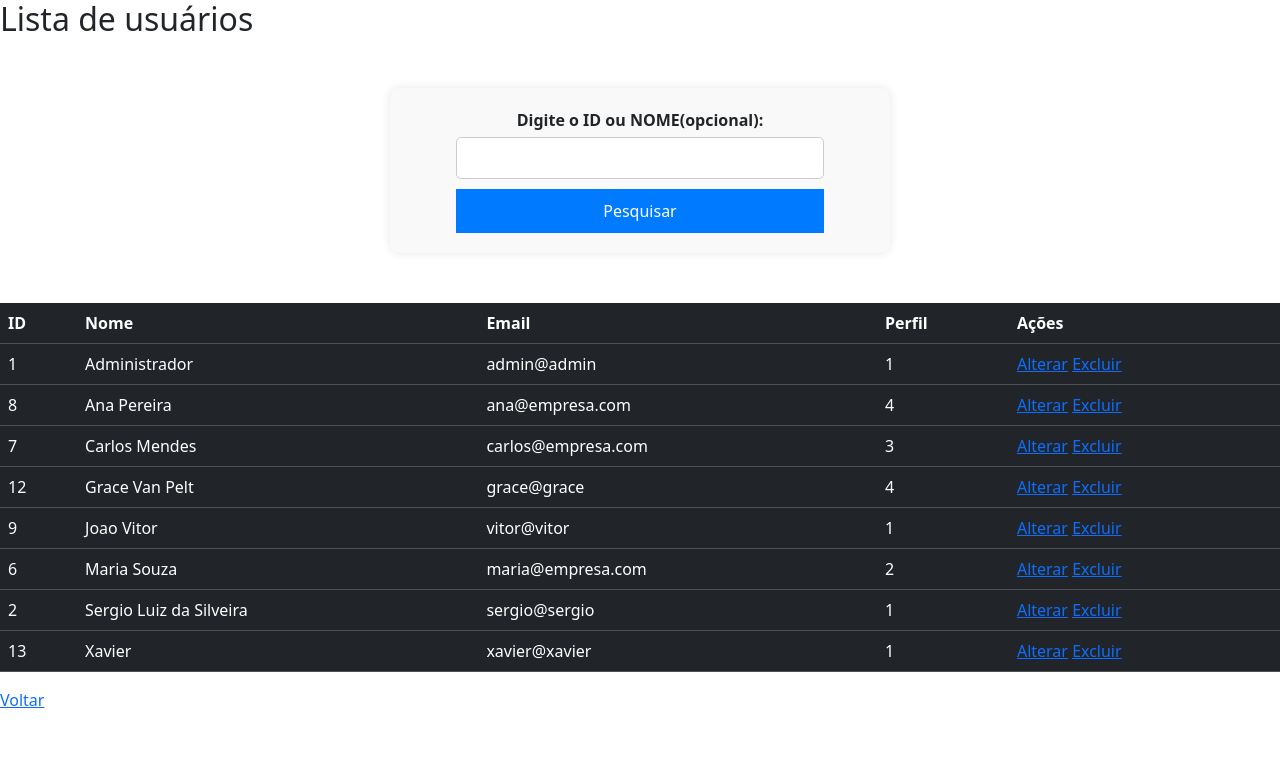
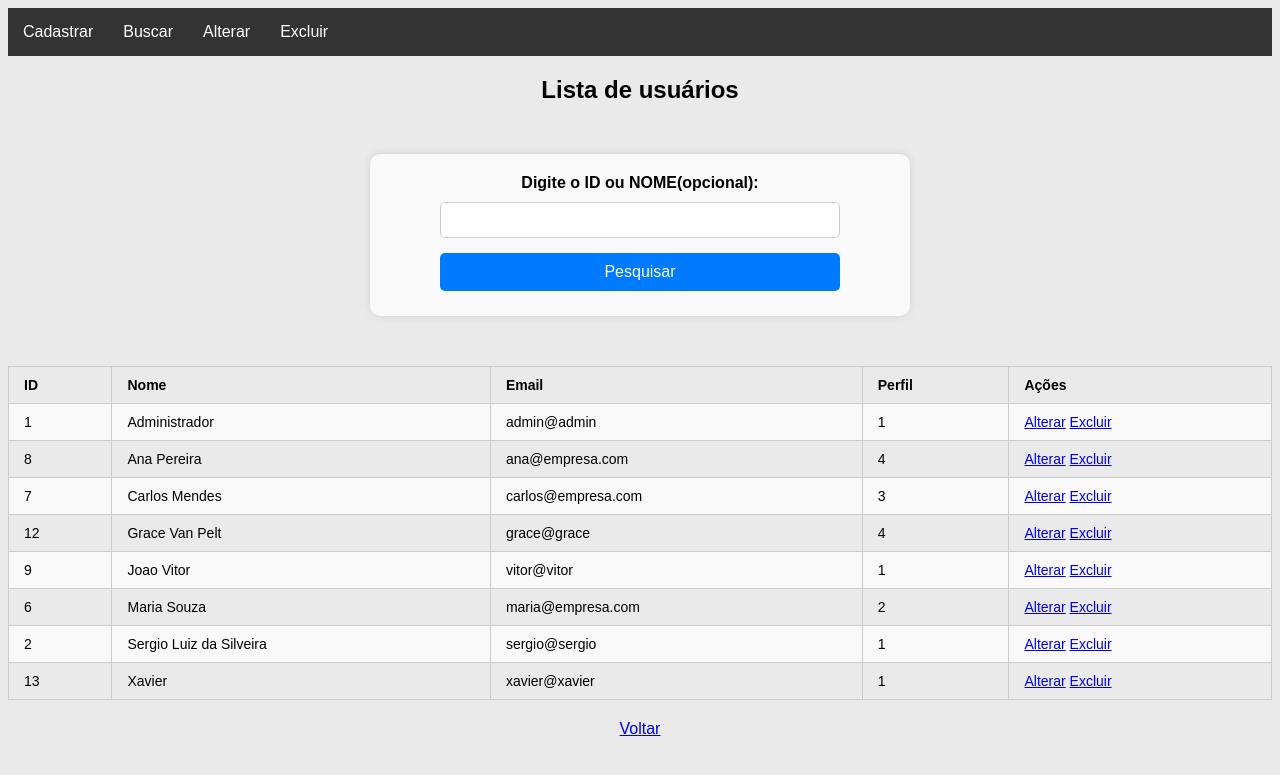
Before and after one commit to gustavoboeing12/gustavo_f_boeing_prova, a PHP site: page /buscar_usuario.php in a window 1280 px wide. Shown: the top 775 px of the page. Run offline with PHP 8.4, Linux system fonts and the light colour scheme; a user stored in the database is signed in; data comes from the database, SQL or seed files in the repository.

Commit message:
Dropdown em todas as telas

```diff
--- a/MaterialApoio/MaterialApoio/alterar_usuario.php
+++ b/MaterialApoio/MaterialApoio/alterar_usuario.php
@@ -1,6 +1,7 @@
 <?php
 session_start();
 require_once('conexao.php');
+require_once('permissoes.php');
 
 // Verifica se o usuário tem permissão de adm
 if($_SESSION['perfil'] != 1){
@@ -46,6 +47,7 @@ if($_SERVER["REQUEST_METHOD"] == "POST"){
     <title>Alterar usuário</title>
 </head>
 <body>
+
      <h2>Alterar usuário</h2>
 
      <form action="alterar_usuario.php" method="POST">
--- a/MaterialApoio/MaterialApoio/buscar_usuario.php
+++ b/MaterialApoio/MaterialApoio/buscar_usuario.php
@@ -1,6 +1,7 @@
 <?php
 session_start();
 require_once('conexao.php');
+require_once('permissoes.php');
 
 // Verifica se o usuário tem permissão de adm ou secretária
 if($_SESSION['perfil'] != 1 && $_SESSION['perfil'] != 2){
@@ -41,10 +42,10 @@ $usuarios = $stmt -> fetchAll(PDO::FETCH_ASSOC);
     <meta charset="UTF-8">
     <meta name="viewport" content="width=device-width, initial-scale=1.0">
     <link rel="stylesheet" href="styles.css"/>
-    <link href="https://cdn.jsdelivr.net/npm/bootstrap@5.3.7/dist/css/bootstrap.min.css" rel="stylesheet" integrity="sha384-LN+7fdVzj6u52u30Kp6M/trliBMCMKTyK833zpbD+pXdCLuTusPj697FH4R/5mcr" crossorigin="anonymous">
     <title>Buscar usuário</title>
 </head>
 <body>
+
      <h2>Lista de usuários</h2>
 
      <form action="buscar_usuario.php" method="POST">
@@ -53,7 +54,7 @@ $usuarios = $stmt -> fetchAll(PDO::FETCH_ASSOC);
         <button type="submit">Pesquisar</button>
      </form>
      <?php if(!empty($usuarios)): ?>
-     <table class="table table-dark">
+     <table class="tabela">
             <tr>
                <th>ID</th>
                <th>Nome</th>
--- a/MaterialApoio/MaterialApoio/cadastro_usuario.php
+++ b/MaterialApoio/MaterialApoio/cadastro_usuario.php
@@ -1,6 +1,7 @@
 <?php
 session_start();
 require_once('conexao.php');
+require_once('permissoes.php');
 
 // Verifica se o usuário tem permissão supondo que o perfil 1 sejá o admin
 if($_SESSION['perfil'] != 1){
@@ -36,9 +37,11 @@ if($_SERVER["REQUEST_METHOD"] == "POST"){
     <meta charset="UTF-8">
     <meta name="viewport" content="width=device-width, initial-scale=1.0">
     <link rel="stylesheet" href="styles.css"/>
+    <script src="validacao.js"></script>
     <title>Cadastrar usuário</title>
 </head>
 <body>
+
      <h2>Cadastrar usuário</h2>
 
      <form action="cadastro_usuario.php" method="POST">
--- a/MaterialApoio/MaterialApoio/excluir_usuario.php
+++ b/MaterialApoio/MaterialApoio/excluir_usuario.php
@@ -1,6 +1,7 @@
 <?php
 session_start();
 require ('conexao.php');
+require_once ('permissoes.php');
 
 // Verifica se o usuário tem permissão de adm
 if($_SESSION['perfil'] != 1){
@@ -46,7 +47,7 @@ if(isset($_GET['id']) && is_numeric($_GET['id'])){
 <body>
      <h2>Excluir usuário</h2>
      <?php if(!empty($usuarios)): ?>
-        <table border="1" align="center">
+        <table class="tabela">
             <tr>
                 <th>ID</th>
                 <th>Nome</th>
--- /dev/null
+++ b/MaterialApoio/MaterialApoio/permissoes.php
@@ -0,0 +1,54 @@
+<?php
+// Informações para o menú dropdown
+$id_perfil = $_SESSION['perfil'];
+// Definição das permissões por prefil
+
+$permissoes = [
+    1 => ["Cadastrar" =>["cadastro_usuario.php","cadastro_perfil","cadastro_cliente.php",
+          "cadastro_fornecedor.php","cadastro_produto.php","cadastro_funcionario.php"],
+          "Buscar" => ["buscar_usuario.php","buscar_perfil","buscar_cliente.php",
+          "buscar_fornecedor.php","buscar_produto.php","buscar_funcionario.php"],
+          "Alterar" =>["alterar_usuario.php","alterar_perfil","alterar_cliente.php",
+          "alterar_fornecedor.php","alterar_produto.php","alterar_funcionario.php"],
+          "Excluir" =>["excluir_usuario.php","excluir_perfil","excluir_cliente.php",
+          "excluir_fornecedor.php","excluir_produto.php","excluir_funcionario.php"],
+    ],
+
+    2 => ["Cadastrar" =>["cadastro_cliente.php",],
+          "Buscar" => ["buscar_cliente.php","buscar_fornecedor.php","buscar_produto.php"],
+          "Alterar" =>["alterar_fornecedor.php","alterar_produto.php"],
+          "Excluir" =>["excluir_produto.php"],
+    ],
+
+    3 => ["Cadastrar" =>["cadastro_fornecedor.php","cadastro_produto.php"],
+          "Buscar" => ["buscar_cliente.php","buscar_fornecedor.php","buscar_produto.php"],
+          "Alterar" =>["alterar_fornecedor.php","alterar_produto.php"],
+          "Excluir" =>["excluir_produto.php"],
+    ],
+
+    4 => ["Cadastrar" =>["cadastro_cliente.php",],
+          "Buscar" => ["buscar_produto.php"],
+          "Alterar" =>["alterar_cliente.php",],
+    ],
+];
+
+// Obtendo as opções disponíveis para o perfil logado
+$opcoes_menu = $permissoes[$id_perfil];
+?>
+<nav>
+        <ul class="menu">
+            <?php foreach($opcoes_menu as $categoria => $arquivos): ?>
+                <li class="dropdown">
+                    <a href="#"><?= $categoria?></a>
+                    <ul class="dropdown-menu">
+                        <?php foreach($arquivos as $arquivo): ?>
+                            <li class=>
+                                <a href="<?= $arquivo ?>">
+                                <?= ucfirst(str_replace("_"," ",basename($arquivo,".php"))); ?></a>
+                            </li>
+                        <?php endforeach; ?>
+                    </ul>
+                </li>
+            <?php endforeach; ?>
+        </ul>
+</nav>
--- a/MaterialApoio/MaterialApoio/styles.css
+++ b/MaterialApoio/MaterialApoio/styles.css
@@ -79,6 +79,7 @@ header {
     top: 100%;
     left: 0;
     background-color: #444;
+    background: linear-gradient(-310deg, #222, #444, #666);
     list-style: none;
     padding: 0;
     margin: 0;
@@ -90,6 +91,7 @@ header {
     display: block;
     color: white;
     text-decoration: none;
+    background: linear-gradient(310deg, #222, #444, #666);
 }
 
 .dropdown:hover .dropdown-menu {
@@ -168,3 +170,21 @@ button {
 button:hover {
     background-color: #0056b3; /* Azul mais escuro ao passar o mouse */
 }
+
+.tabela{
+    width: 100%;
+    border-collapse: collapse;
+    margin: 20px 0;
+    font-family: Arial, sans-serif;
+    font-size: 14px;
+}
+.tabela th,
+.tabela td {
+  border: 1px solid #ccc;
+  padding: 10px 15px;
+  text-align: left;
+}
+
+.tabela tbody tr:nth-child(even) {
+  background-color: #f9f9f9;
+}
```
